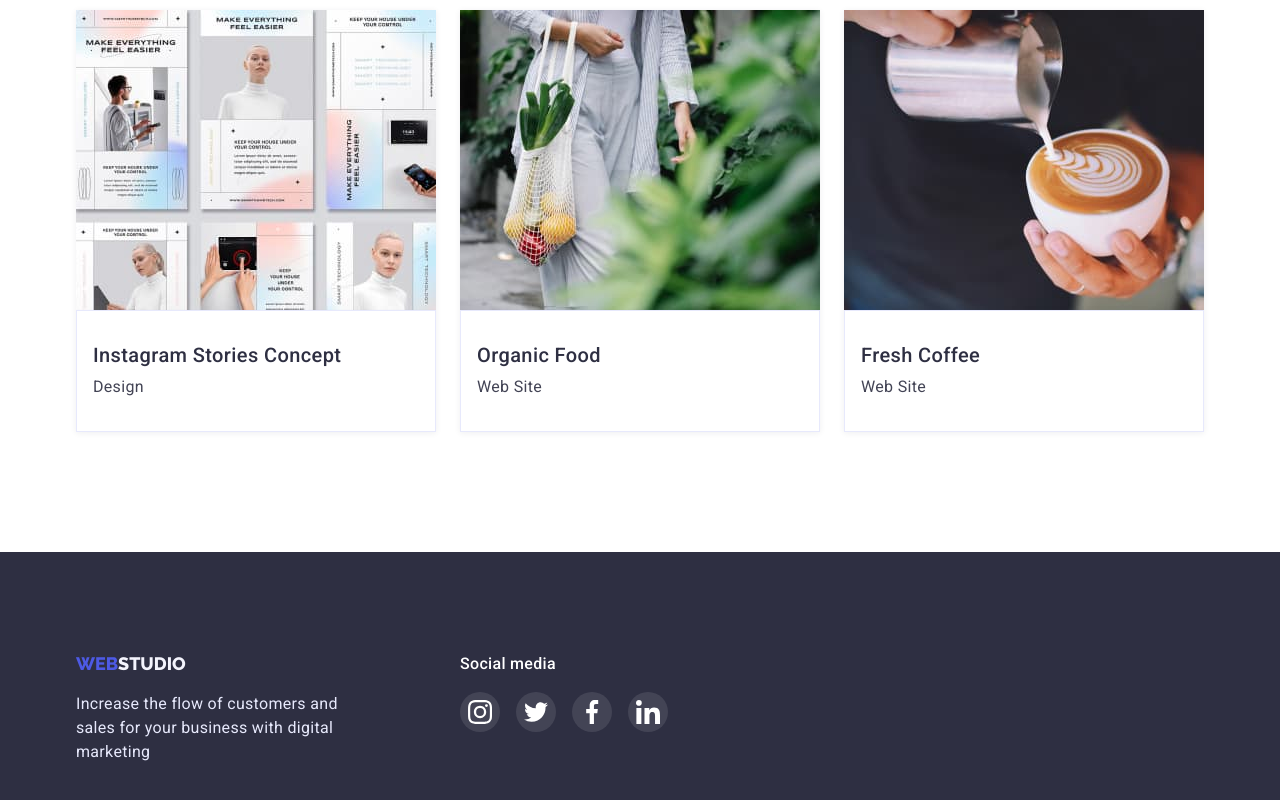
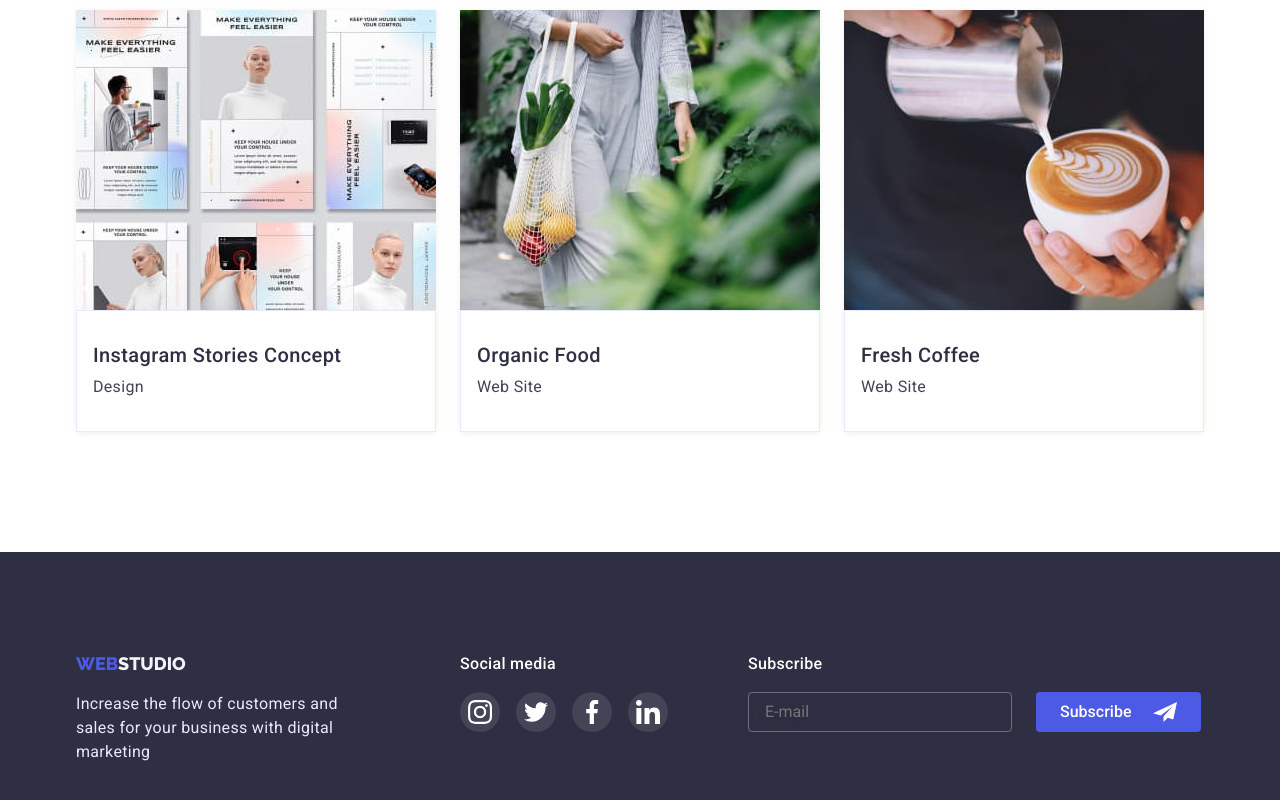
Before and after one commit to ng-christina/goit-markup-hw-06, a plain HTML site: page portfolio.html in a window 1280 px wide. Shown: the part 1150-1950 px from the top of the page. Drawn offline with nearby package versions, Linux system fonts and the light colour scheme.

Commit message:
update footer n portfolio

```diff
--- a/portfolio.html
+++ b/portfolio.html
@@ -289,7 +289,24 @@
                            </a>
                    </li>
                 </ul>
+            </div>
+            <div>
+                <form class="footer-subcribe">
+                <p class="text text-soc">Subscribe</p>
+                <div class="div-subcribe">
+                    <label class="subcribe-label">
+                      <input class="subcribe-input" type="text" name="user_email" id="icon-mail" placeholder="E-mail">
+                    </label>
+                    <div class="buttun-subcribe-form">
+                      <button class="button-subcribe" type="submit" >Subscribe
+                        <svg class="svg-icon" width="24" height="24">
+                          <use href="./images/icons.svg#icon-message"></use>
+                        </svg>
+                      </button>
+                    </div>
                 </div>
+                </form>
+              </div>
         </div>
     </footer>
 </body>
```
